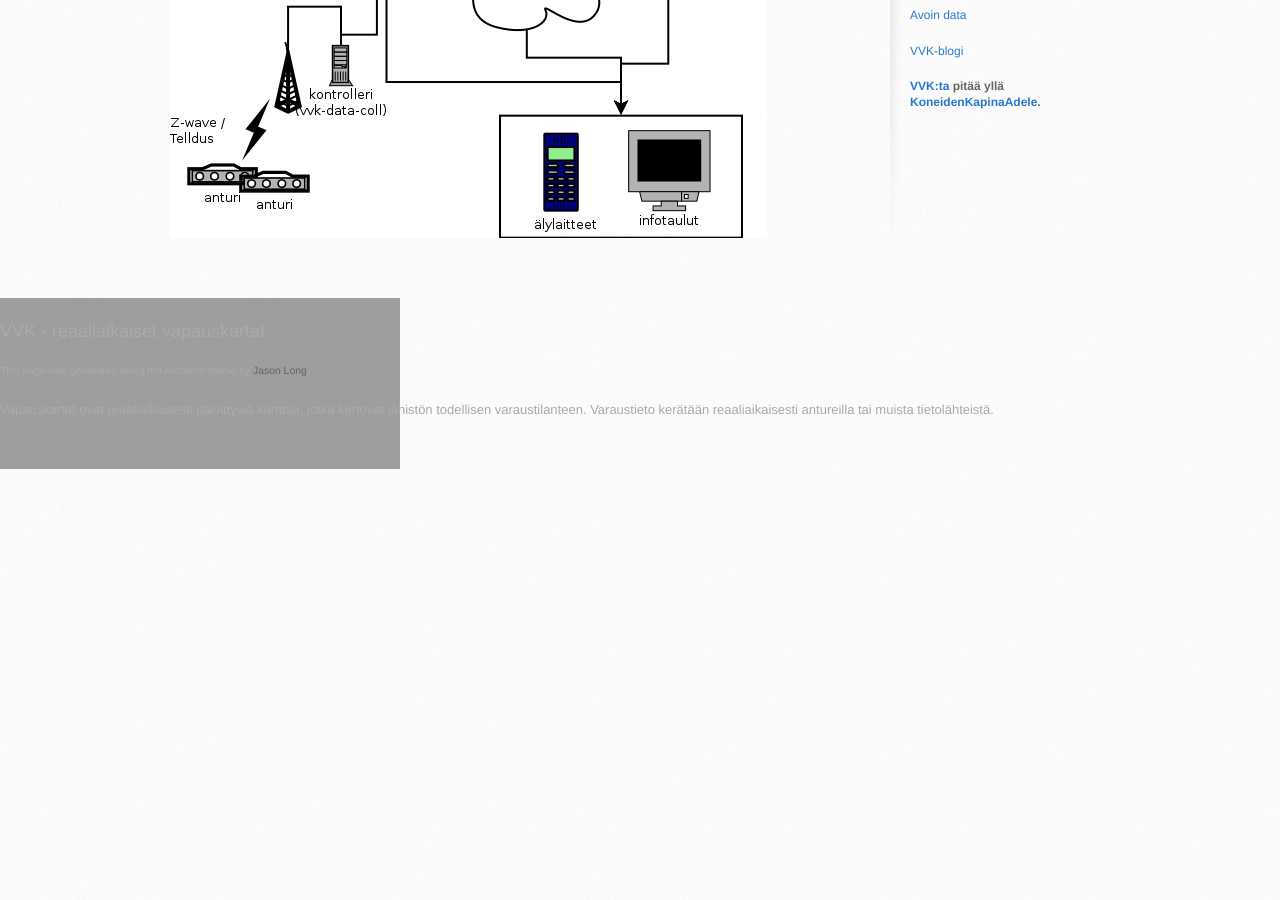
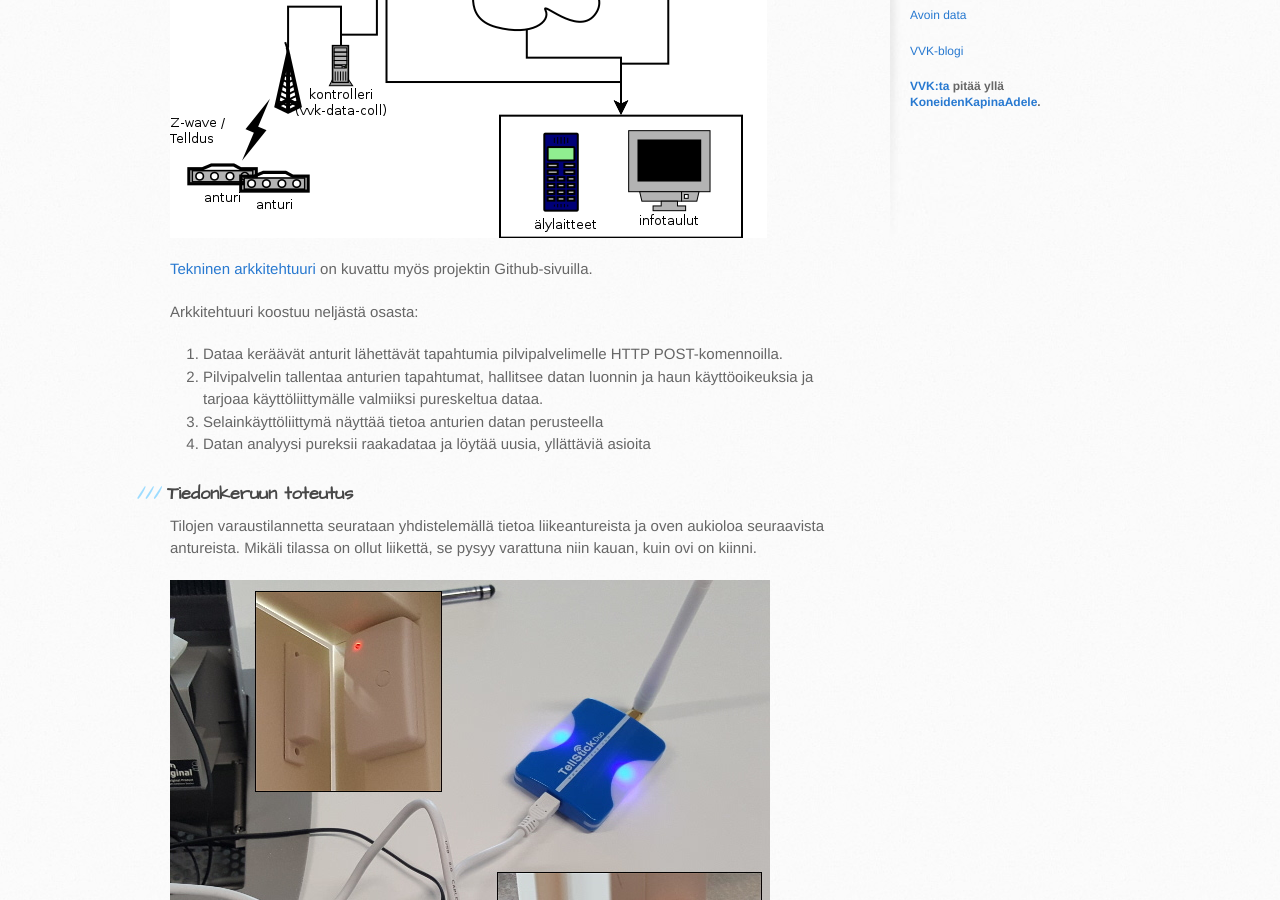
Before and after one commit to KoneidenKapinaAdele/vvk, a Jekyll site: the page built from teknologia.md, in a window 1280 px wide and 900 px high, scrolled down 646 px. Built offline with Jekyll 4.4.1, drawn with Linux system fonts in a browser that asks for light colours; before the commit the page ends 1115 px from its top, so only the background shows below that.

Commit message:
teknologian dokumentointia

```diff
--- a/teknologia.md
+++ b/teknologia.md
@@ -5,3 +5,26 @@
 ### Palvelun tekninen rakenne
 
 ![arkkitehtuurikaavio](images/arkkitehtuuri.png)
+
+[Tekninen
+arkkitehtuuri](https://github.com/KoneidenKapinaAdele/vvk/blob/master/docs/arkkitehtuuri.md)
+on kuvattu myös projektin Github-sivuilla.
+
+Arkkitehtuuri koostuu neljästä osasta:
+
+1. Dataa keräävät anturit lähettävät tapahtumia pilvipalvelimelle HTTP
+   POST-komennoilla.
+2. Pilvipalvelin tallentaa anturien tapahtumat, hallitsee datan luonnin
+   ja haun käyttöoikeuksia ja tarjoaa käyttöliittymälle valmiiksi
+   pureskeltua dataa.
+3. Selainkäyttöliittymä näyttää tietoa anturien datan perusteella
+4. Datan analyysi pureksii raakadataa ja löytää uusia, yllättäviä
+   asioita
+
+### Tiedonkeruun toteutus
+
+Tilojen varaustilannetta seurataan yhdistelemällä tietoa liikeantureista
+ja oven aukioloa seuraavista antureista.  Mikäli tilassa on ollut
+liikettä, se pysyy varattuna niin kauan, kuin ovi on kiinni.
+
+![antureita ja tukiasema](images/anturit.jpeg)
```
Also changed, not shown: avoindata.md (+2 -1 lines), images/anturit.jpeg (added).
